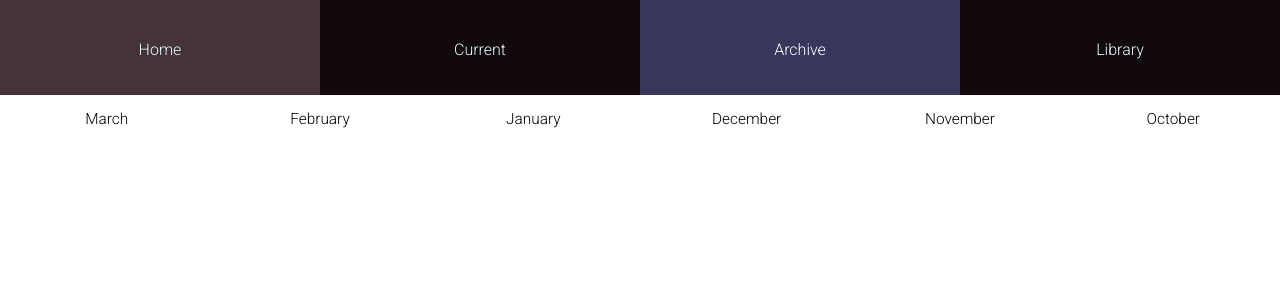
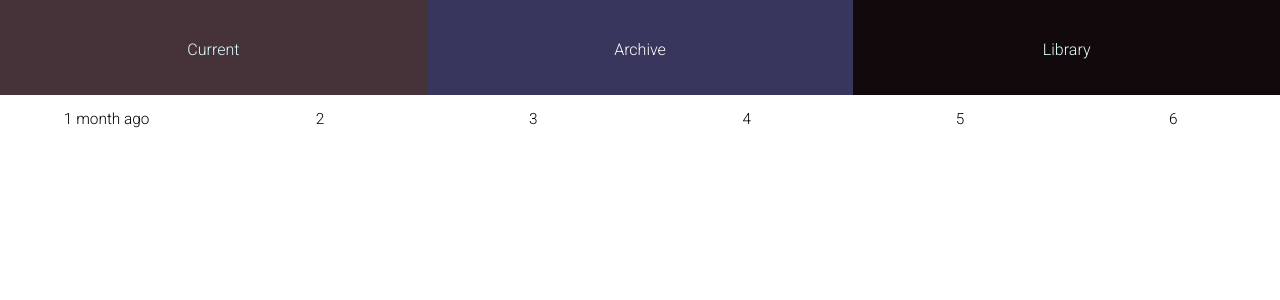
Before and after one commit to dbcode1/books, a React (Create React App) app: page /best-by-date in a window 1280 px wide. Shown: the top 300 px of the page. Built offline with nearby package versions, Linux system fonts and the light colour scheme.

Commit message:
date picker with numbers

```diff
--- a/src/App.js
+++ b/src/App.js
@@ -1,6 +1,7 @@
 import "./App.css";
 import { useEffect, useState, createContext, useContext } from "react";
 import Root from "./components/Root/Root";
+require("dotenv").config();
 
 function App() {
   const context = createContext();
--- a/src/components/Card/Card.css
+++ b/src/components/Card/Card.css
@@ -33,6 +33,12 @@ button.modal-open {
 }
 .card img {
   width: 100%;
+}
+
+.description {
+  max-width: 500px;
+  margin: 0 auto;
+  padding-top: 3em;
 }
 
 .open {
--- a/src/components/Card/Card.js
+++ b/src/components/Card/Card.js
@@ -53,7 +53,7 @@ const Card = (props) => {
   return (
     <ul className="card-list">
       <Modal show={showData.show} handleClose={closed}>
-        <p> {showData.description}</p>
+        <p className="description"> {showData.description}</p>
       </Modal>
 
       <button type="button" className="open" onClick={open}>
--- a/src/components/Modal/Modal.css
+++ b/src/components/Modal/Modal.css
@@ -15,8 +15,9 @@
   top: 50%;
   left: 50%;
   transform: translate(-50%, -50%);
-  width: 70vw;
-  height: 80vh;
+  width: 90%;
+  /* margin: 0 auto; */
+  height: 90%;
   overflow: auto;
   border: none;
   padding: 30px;
@@ -40,3 +41,7 @@
   opacity: 0;
   transition: visibility 0s 1s, opacity 0.5s linear;
 }
+
+p {
+  text-align: left;
+}
--- a/src/components/Nav/Nav.js
+++ b/src/components/Nav/Nav.js
@@ -26,11 +26,11 @@ const Nav = () => {
 
   return (
     <ul className="nav">
-      <li>
+      {/* <li>
         <Item className="nav-link"name="Home" path="/home">
           ITEM
         </Item>
-      </li>
+      </li> */}
       <li>
         <Item name="Current" path="/best">
           ITEM
--- a/src/components/pages/Best/Best.js
+++ b/src/components/pages/Best/Best.js
@@ -5,7 +5,6 @@ import { getData } from "../../../helpers/getData";
 import Card from "../.././Card/Card";
 import Results from "../.././Results/Results";
 import AnimatedLayout from "../../AnimatedLayout";
-
 const Best = () => {
   const { data, setData } = useContext(Context);
 
@@ -14,7 +13,8 @@ const Best = () => {
   }, []);
 
   const getCurrent = async () => {
-    const url = `https://api.nytimes.com/svc/books/v3/lists/hardcover-fiction.json?api-key=Qeyh0YahPtTSTYcC6BbEJJKdz9GhZBMG&pages=1`;
+    const url = `https://api.nytimes.com/svc/books/v3/lists/hardcover-fiction.json?api-key=${process.env.REACT_APP_BEST_KEY}&pages=1`;
+
     const response = await getData(url);
     if (response.message) {
       console.log(response.message);
--- a/src/components/pages/BestByDate/BestByDate.css
+++ b/src/components/pages/BestByDate/BestByDate.css
@@ -1,5 +1,7 @@
 .date-buttons {
   list-style: none;
+  /* display: flex;
+  flex-direction: row-reverse; */
   width: 100vw;
   font-size: 14px;
   position: fixed;
@@ -13,6 +15,7 @@
 }
 
 .month{
+
   transition-duration: 0.5s;
   transition-property: border color;
   padding: 15px 5px;
--- a/src/components/pages/BestByDate/BestByDate.js
+++ b/src/components/pages/BestByDate/BestByDate.js
@@ -15,47 +15,57 @@ import AnimatedLayout from "../../AnimatedLayout";
 export function BestByDate() {
   const { data, setData } = useContext(Context);
 
+  // const monthNames = [
+  //   "December",
+  //   "November",
+  //   "October",
+  //   "September",
+  //   "August",
+  //   "July",
+  //   "June",
+  //   "May",
+  //   "April",
+  //   "March",
+  //   "February",
+  //   "January"
+
+  // ];
+
   const monthNames = [
-    "January",
-    "December",
-    "November",
-    "October",
-    "September",
-    "August",
-    "July",
-    "June",
-    "May",
-    "April",
-    "March",
-    "February",
+    "1 month ago",
+    "6",
+    "5",
+    "4",
+    "3",
+    "2",
   ];
 
-  const monthName = (num) => {
-    const d = new Date();
-    const pastMonth = monthNames[d.getMonth()];
-    return pastMonth;
-  };
 
+  // gets dates from previous months
   const datePicker = (num) => {
     const backDate = sub(Date.now(), { months: num });
     const date = format(new Date(backDate), "yyyy/MM/dd");
     const dateFormatted = date.replaceAll("/", "-");
+    console.log(dateFormatted)
     return dateFormatted;
   };
   const getByDate = async (num) => {
     const date = datePicker(num);
     const url = `https://api.nytimes.com/svc/books/v3/lists/${date}/hardcover-fiction.json?api-key=Qeyh0YahPtTSTYcC6BbEJJKdz9GhZBMG`;
-    const response = await getData(url);
-    console.log(response);
-    setData({ ...data, dateResults: response });
+   // const response = await getData(url);
+    //console.log(response);
+    //setData({ ...data, dateResults: response });
   };
 
   const date = new Date();
-  let month = date.getMonth();
+  let month = date.getMonth() + 1;
+
   const months = [];
-  for (let i = 0; i < 6; i++) {
+  for (let i = 7; i > 1; i--) {
     months.push(monthNames[(month + i) % monthNames.length]);
+    console.log(monthNames);
   }
+  console.log(months);
   const onChange = (e) => {
     console.log(differenceInMonths(e.target.value, Date.now));
     console.log(e.target.value);
@@ -87,9 +97,8 @@ export function BestByDate() {
             transition={{ duration: 0.5 }}
             className="results-ul"
           >
-
             {data.dateResults &&
-            data.dateResults.length > 0 &&
+              data.dateResults.length > 0 &&
               data.dateResults.map((book) => {
                 return <Card book={book}></Card>;
               })}
--- a/src/components/pages/Home/Home.css
+++ b/src/components/pages/Home/Home.css
@@ -21,13 +21,12 @@ body::-webkit-scrollbar {
     text-align: center;
   }
 
-p {
+.caption {
   padding: 0;
   margin: 0;
-  text-align: center;
   font-size: 1em;
   padding: 0 5px;
-
+  text-align: center
 }
 /* @media only screen and (min-width: 28em) {
   p {
--- a/src/components/pages/Home/Home.js
+++ b/src/components/pages/Home/Home.js
@@ -8,7 +8,7 @@ const Home = (props) => {
     <div className="home-wrapper">
       <AnimatedLayout>
         <h1 className="title">NY Times Best Sellers</h1>
-        <p>
+        <p className="caption">
           Checkout a new book, get book descriptions and preview whole books.
         </p>
       </AnimatedLayout>
--- a/src/components/pages/Library/Library.js
+++ b/src/components/pages/Library/Library.js
@@ -24,7 +24,7 @@ const Library = () => {
     //   console.log(libraryBooks)
     //   setBooks(...books, libraryBooks);
     // } else {
-      getBookInfo();
+    getBookInfo();
     // }
   }, []);
 
@@ -37,7 +37,7 @@ const Library = () => {
     // make a copy of state
 
     const map = library.map(async (title) => {
-      const url = `https://www.googleapis.com/books/v1/volumes?&q=${title}&maxResults=1&fields=items/volumeInfo(description,industryIdentifiers,imageLinks(thumbnail))&key=AIzaSyCa-pStkt7RVsldVNOZ0s1gZy2GdKNspcs`;
+      const url = `https://www.googleapis.com/books/v1/volumes?&q=${title}&maxResults=1&fields=items/volumeInfo(description,industryIdentifiers,imageLinks(thumbnail))&key=${process.env.REACT_APP_GOOGLE_KEY}`;
 
       const bookPromise = new Promise(function (resolve, reject) {
         console.log("call api");
```
